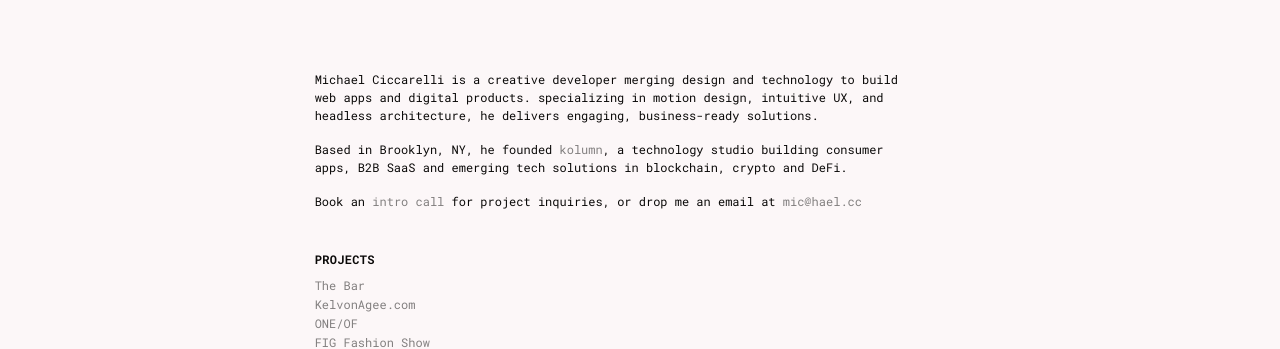
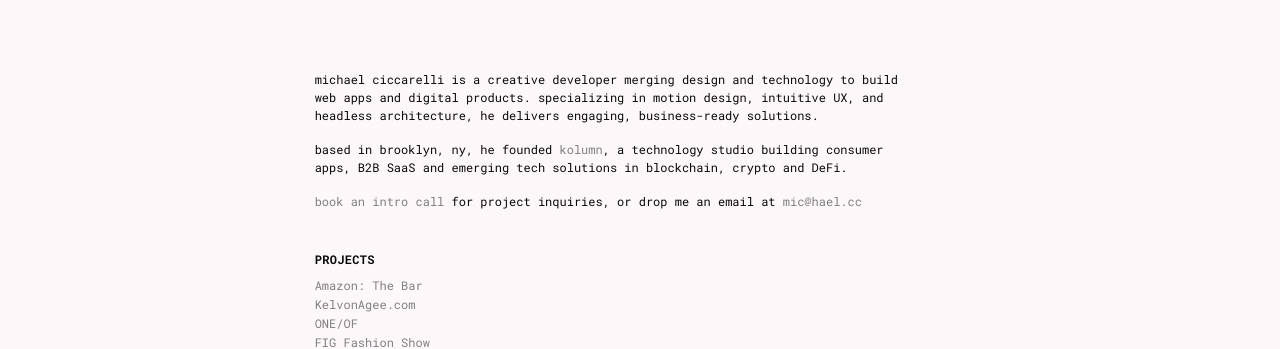
Before and after one commit to mciccarelli/personal-site, a Next.js app: page / in a window 1280 px wide. Shown: the part 141-490 px from the top of the page. Built offline with nearby package versions, Linux system fonts and the light colour scheme.

Commit message:
copy and typography

```diff
--- a/src/app/data.json
+++ b/src/app/data.json
@@ -2,7 +2,7 @@
   "siteTitle": "michael ciccarelli",
   "siteDescription": "creative developer",
   "headline": "",
-  "bio": "<p>Michael Ciccarelli is a creative developer merging design and technology to build web apps and digital products. specializing in motion design, intuitive UX, and headless architecture, he delivers engaging, business-ready solutions.</p><p>Based in Brooklyn, NY, he founded <a href='https://kolumn.co'>kolumn</a>, a technology studio building consumer apps, B2B SaaS and emerging tech solutions in blockchain, crypto and DeFi.</p>",
+  "bio": "<p>michael ciccarelli is a creative developer merging design and technology to build web apps and digital products. specializing in motion design, intuitive UX, and headless architecture, he delivers engaging, business-ready solutions.</p><p>based in brooklyn, ny, he founded <a href='https://kolumn.co'>kolumn</a>, a technology studio building consumer apps, B2B SaaS and emerging tech solutions in blockchain, crypto and DeFi.</p>",
   "emailAddress": "mic@hael.cc",
   "calLink": "https://cal.com/haelcc/30min",
   "resume": "/michael_ciccarelli-resume.pdf",
@@ -49,7 +49,7 @@
   ],
   "projects": [
     {
-      "title": "The Bar",
+      "title": "Amazon: The Bar",
       "url": "https://amazonthe.bar",
       "year": 2025,
       "image": "/projects/the-bar-2024.jpg",
@@ -60,7 +60,7 @@
       "url": "https://kelvonagee.com",
       "year": 2025,
       "image": "/projects/kelvonagee.jpg",
-      "description": "Photography website. Next.js/Cloudinary, Tailwind CSS & Motion."
+      "description": "Photographer site. Next.js/Cloudinary, Tailwind CSS & Motion."
     },
     {
       "title": "ONE/OF",
@@ -74,7 +74,7 @@
       "url": "https://figbuffalo.com",
       "year": 2024,
       "image": "/projects/fig.jpg",
-      "description": "Events lander page, Next.js, TailwindCSS, and Stripe."
+      "description": "Event lander page, Next.js, TailwindCSS, and Stripe."
     },
     {
       "title": "Elara.world",
--- a/src/app/page.tsx
+++ b/src/app/page.tsx
@@ -10,9 +10,8 @@ export default function Home() {
 				<div className="pt-10 md:pt-40">
 					<div className="bio mb-4" dangerouslySetInnerHTML={{ __html: bio }} />
 					<p>
-						Book an{' '}
 						<a className="fancy-link" href={calLink} title="">
-							intro call
+							book an intro call
 						</a>{' '}
 						for project inquiries, or drop me an email at{' '}
 						<a className="fancy-link" href={`mailto:${emailAddress}`}>
```
